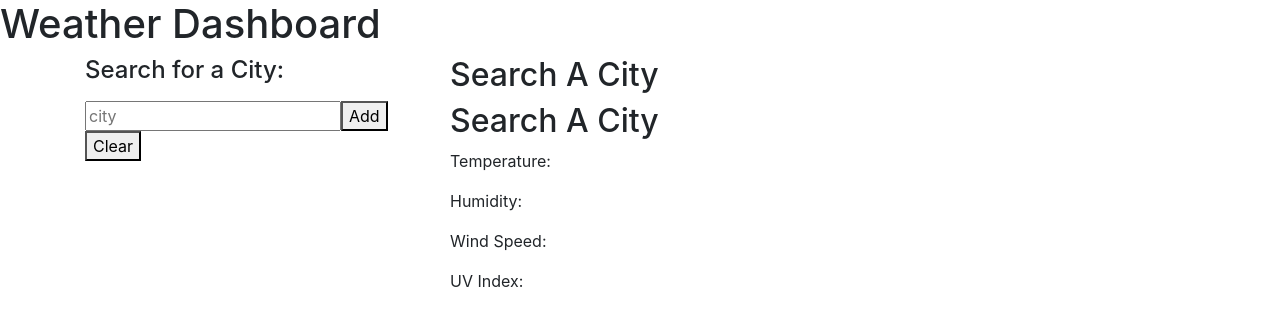
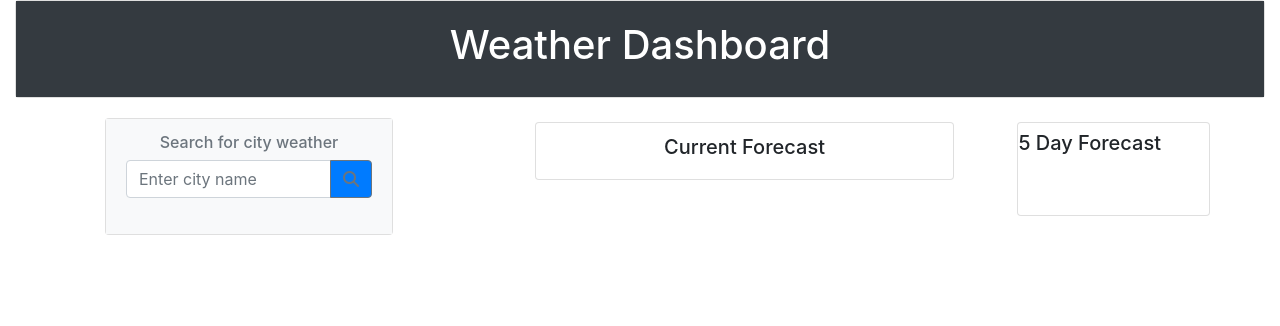
Before and after one commit to Drussell15/Server_Side_APIs_djr, a plain HTML site: page index.html in a window 1280 px wide. Drawn offline with nearby package versions, Linux system fonts and the light colour scheme.

Commit message:
now makes list of prior, cards,
hits the api's for the data but I do not have UV added yet

```diff
--- a/index.html
+++ b/index.html
@@ -2,38 +2,103 @@
 <html lang="en">
 
 <head>
-    <meta charset="UTF-8">
-    <meta name="viewport" content="width=device-width, initial-scale=1.0">
-    <link rel="stylesheet" href="https://stackpath.bootstrapcdn.com/bootstrap/4.5.0/css/bootstrap.min.css"
-        integrity="sha384-9aIt2nRpC12Uk9gS9baDl411NQApFmC26EwAOH8WgZl5MYYxFfc+NcPb1dKGj7Sk" crossorigin="anonymous">
-    <link rel="stylesheet" href="assets/style.css">
+    <!-- required meta tags go here-->
+
+    <meta charset="utf-8">
+    <meta name="viewport" content="width=device-width, initial-scale=1. shrink-to-fit=no">
+
+    <!DOCTYPE html>
+<html lang="en">
+
+<head>
+    <!-- required meta tags go here-->
+
+    <meta charset="utf-8">
+    <meta name="viewport" content="width=device-width, initial-scale=1. shrink-to-fit=no">
+    <!-- links to css-->
+    <!-- Bootstrap CSS -->
+    <link rel="stylesheet" href="https://stackpath.bootstrapcdn.com/bootstrap/4.3.1/css/bootstrap.min.css"
+        integrity="sha384-ggOyR0iXCbMQv3Xipma34MD+dH/1fQ784/j6cY/iJTQUOhcWr7x9JvoRxT2MZw1T" crossorigin="anonymous">
+
+
+    <!--dale russell hwk weather dash-->
     <title>Weather Dashboard</title>
+    <!-- <link rel="stylesheet" href="assets/styles.css"> -->
+    <link rel="stylesheet" href="styles.css">
 </head>
 
 <body>
-    <!-- WHEN I open the weather dashboard
-THEN I am presented with the last searched city forecast -->
- <h1>Weather Dashboard</h1>
-    </header>
-    <div class="container content ">
-        <div class="row">
-            <div class="col-12 col-md-4 cities">
-                <label for="citySearch">
-                    <h4> Search for a City:</h4>
-                </label>
-                <input type="text" id="citySearch" placeholder="city"><button id="cityAddButton">Add</button>
-                <button id="clearCities">Clear</button>
-                <ul id="cityList"></ul>
+    <!-- Optional JavaScript -->
+    <!-- jQuery first, then Popper.js, then Bootstrap JS -->
+    <script src="https://code.jquery.com/jquery-3.4.1.min.js"
+        integrity="sha256-CSXorXvZcTkaix6Yvo6HppcZGetbYMGWSFlBw8HfCJo=" crossorigin="anonymous"></script>
+    <script src="https://cdnjs.cloudflare.com/ajax/libs/popper.js/1.14.7/umd/popper.min.js"
+        integrity="sha384-UO2eT0CpHqdSJQ6hJty5KVphtPhzWj9WO1clHTMGa3JDZwrnQq4sF86dIHNDz0W1"
+        crossorigin="anonymous"></script>
+    <script src="https://stackpath.bootstrapcdn.com/bootstrap/4.3.1/js/bootstrap.min.js"
+        integrity="sha384-JjSmVgyd0p3pXB1rRibZUAYoIIy6OrQ6VrjIEaFf/nJGzIxFDsf4x0xIM+B07jRM"
+        crossorigin="anonymous"></script>
+    <script src="https://kit.fontawesome.com/d3bce829f3.js" crossorigin="anonymous"></script>
+
+    <!-- starting html body-->
+    <div class="container-fluid">
+        <div class="card">
+            <div class="card-body text-center bg-dark text-white">
+                <h1>Weather Dashboard</h1>
             </div>
-            <div class="col-12 col-md-8 results">
-                <div class="row">
-                    <div id="currentWeather">
-                        <h2 id="cityDate">Search A City</h2>
-                        <div id="currentWeather">
-                            <h2 id="cityDate">Search A City</h2>
-                            <p class="currentWeatherText">Temperature: <span id="tempSpan"></span></p>
-                            <p class="currentWeatherText">Humidity: <span id="humiditySpan"></span></p>
-                            <p class="currentWeatherText">Wind Speed: <span id="windSpan"></span></p>
-                            <p class="currentWeatherText">UV Index: <span id="uvSpan"></span></p>
+        </div>
+        <!-- container for 5 day forecast-->
+        <div class="container">
+            <div class="row">
+                <div class="col">
+                    <div class="card-body text-center">
+
+                        <!-- search inputs go here-->
+                        <div class="card" style="width: 18rem;">
+                            <div class="card-body bg-light">
+                                <h6 class="card-subtitle mb-2 text-muted">Search for city weather</h6>
+                                <div class="input-group mb-3">
+                                    <input type="text" class="form-control searchInput" placeholder="Enter city name"
+                                        aria-label="recipient username" aria-describedby="button-addon2">
+                                    <div class="input-group-append">
+                                        <button class="btn btn-outline-secondary bg-primary searchButton" type="button"
+                                            id="button-addon2"><i class="fas fa-search"></i></button>
+                                    </div>
+                                </div>
+                                <ul class="list-group">
+                                </ul>
+                            </div>
                         </div>
                     </div>
+                </div>
+                <!-- appending the current weather forecast-->
+                <div class="col mt-4 mr-5">
+                    <div class="card currentCard pb-2 pt-1">
+                        <h5 class="card-title mt-2 text-center">Current Forecast</h5>
+                    </div>
+                </div>
+                <div class="row">
+                    <div class="col mt-4">
+                        <div class="card pb-5 fiveDayCard p1-5">
+                            <!--appends 5 day forecast-->
+                            <h5 class="card-title mt-2 mr-5">5 Day Forecast </h5>
+                            <div class="row">
+                                <div class="col fiveDayOne">
+                                </div>
+
+
+                            </div>
+                        </div>
+
+
+                    </div>
+                </div>
+            </div>
+        </div>
+    </div>
+    <!--scripts for js go here-->
+    <script src="app.js" </script>
+        <script src=" https://cdnjs.cloudflare.com/ajax/libs/moment.js/2.24.0/moment.min.js"></script>
+</body>
+
+</html>
```
